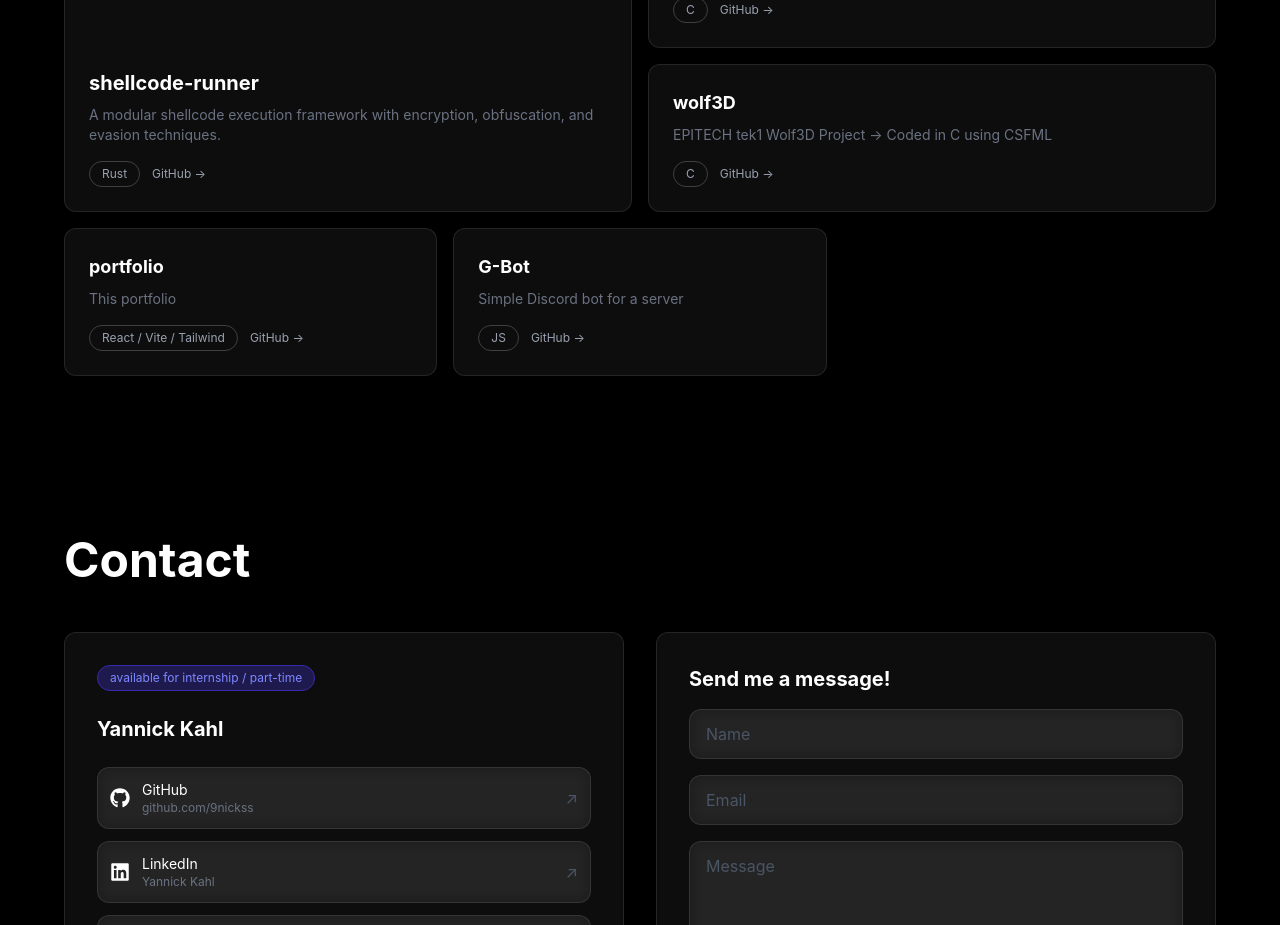
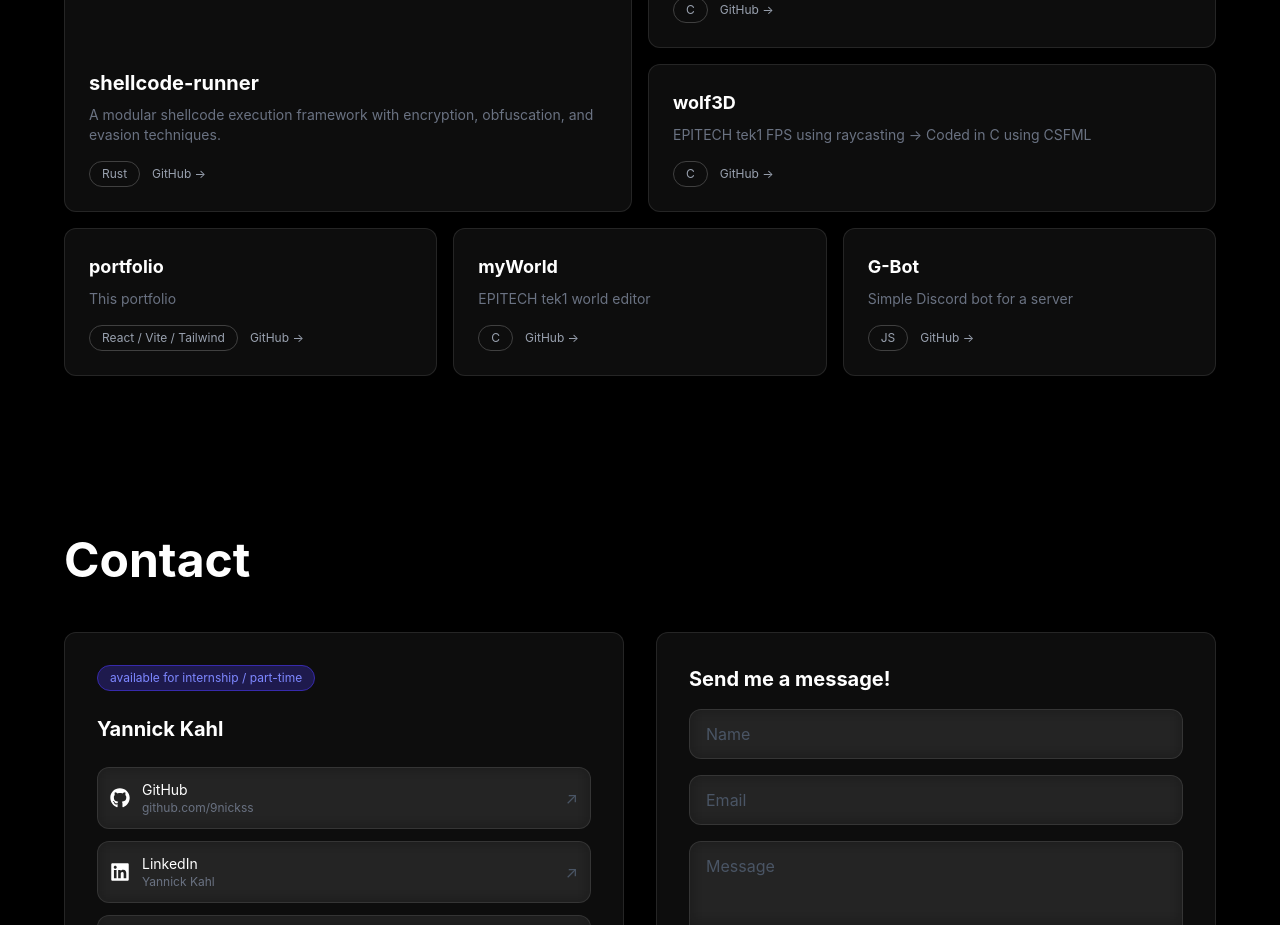
Before and after one commit to 9nickss/portfolio, a React app: page / in a window 1280 px wide. Shown: the part 1260-2185 px from the top of the page. Built offline with nearby package versions, Linux system fonts and the light colour scheme; the HTML template or start-up script is replaced by a standard one.

Commit message:
[~] added myWorld to projects

```diff
--- a/src/components/Hero.jsx
+++ b/src/components/Hero.jsx
@@ -5,7 +5,7 @@ function Hero() {
     const subtitles = [
         'Second year EPITECH Nice student',
         'C / C++ / Rust Developper',
-        'Getting into cybersecurity',
+        'Getting into the world of cybersecurity',
         'Have a look at my projects below',
     ]
 
@@ -26,7 +26,6 @@ function Hero() {
     }, [displayedName, fullName])
 
     useEffect(() => {
-        // Start subtitle loop only after name is fully typed
         if (displayedName !== fullName) return
 
         const current = subtitles[subtitleIndex]
--- a/src/components/Projects.jsx
+++ b/src/components/Projects.jsx
@@ -23,7 +23,7 @@ function Projects() {
         },
         {
             name: "wolf3D",
-            description: "EPITECH tek1 Wolf3D Project -> Coded in C using CSFML",
+            description: "EPITECH tek1 FPS using raycasting -> Coded in C using CSFML",
             stack: "C",
             link: "https://github.com/9nickss/wolf3D",
             featured: false
@@ -33,6 +33,13 @@ function Projects() {
             description: "This portfolio",
             stack: "React / Vite / Tailwind",
             link: "https://github.com/9nickss/portfolio",
+            featured: false
+        },
+        {
+            name: "myWorld",
+            description: "EPITECH tek1 world editor",
+            stack: "C",
+            link: "https://github.com/9nickss/myWorld",
             featured: false
         },
         {
```
